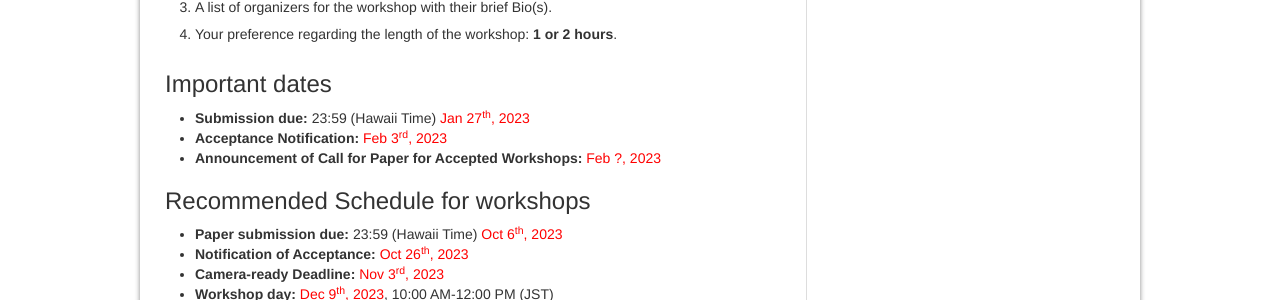
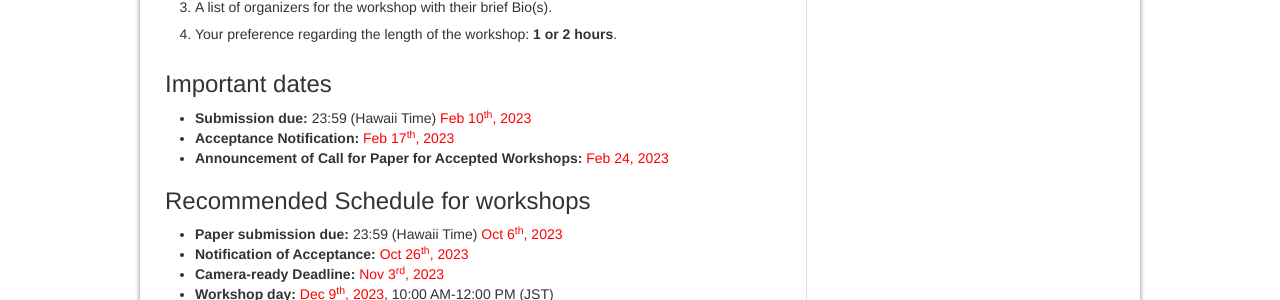
Before and after one commit to IJCKGconference/IJCKG2023, a Jekyll site: the page built from pages/calls/workshops.html, in a window 1280 px wide. Shown: the part 773-1073 px from the top of the page. Built offline with Jekyll 4.4.1, drawn with Linux system fonts in a browser that asks for light colours.

Commit message:
update workshops.html

```diff
--- a/pages/calls/workshops.html
+++ b/pages/calls/workshops.html
@@ -34,9 +34,9 @@ status: published
 
 <h3>Important dates</h3>
 <ul>
-  <li><b>Submission due:</b> 23:59 (Hawaii Time) <span style="color:red">Jan 27<sup>th</sup>, 2023</span></li>
-  <li><b>Acceptance Notification:</b> <span style="color:red">Feb 3<sup>rd</sup>, 2023</span></li>
-  <li><b>Announcement of Call for Paper for Accepted Workshops:</b> <span style="color:red">Feb ?, 2023</span></li>
+<li><b>Submission due:</b> 23:59 (Hawaii Time) <span style="color:red">Feb 10<sup>th</sup>, 2023</span></li>
+  <li><b>Acceptance Notification:</b> <span style="color:red">Feb 17<sup>th</sup>, 2023</span></li>
+  <li><b>Announcement of Call for Paper for Accepted Workshops:</b> <span style="color:red">Feb 24, 2023</span></li>
 </ul>
 
 <h3>Recommended Schedule for workshops</h3>
```
